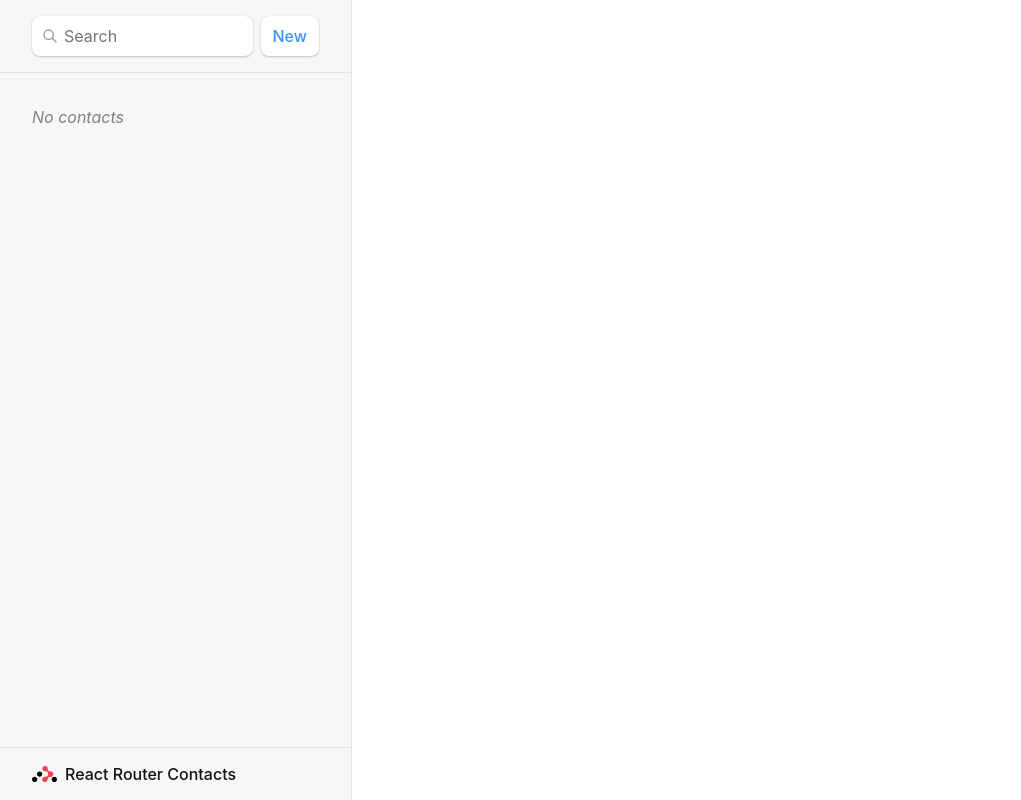
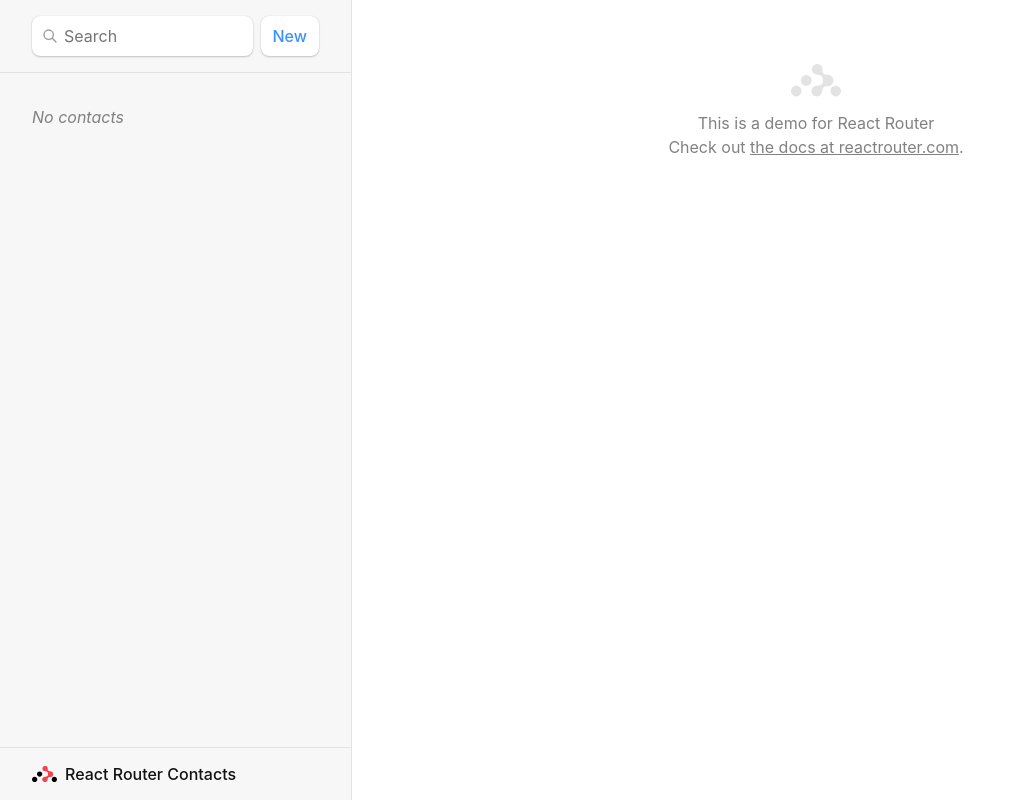
Before and after one commit to wfercanas/react-router-tutorial, a React (Vite) app: page / in a window 1280 px wide. Shown: the whole page, without its empty margins (0-1021 px from the left). Built offline with nearby package versions, Linux system fonts and the light colour scheme.

Commit message:
feat: index route for the Outlet in root.jsx

```diff
--- a/src/main.jsx
+++ b/src/main.jsx
@@ -12,6 +12,7 @@
 import ErrorPage from "./error-page";
 
 import "./index.css";
+import Index from "./routes";
 
 const router = createBrowserRouter([
   {
@@ -21,6 +22,10 @@
     loader: rootLoader,
     action: rootAction,
     children: [
+      {
+        index: true,
+        element: <Index />,
+      },
       {
         path: "contacts/:contactId",
         element: <Contact />,
--- /dev/null
+++ b/src/routes/index.jsx
@@ -0,0 +1,8 @@
+export default function Index() {
+  return (
+    <p id="zero-state">
+      This is a demo for React Router <br /> Check out{" "}
+      <a href="https://reactrouter.com">the docs at reactrouter.com</a>.
+    </p>
+  );
+}
```
